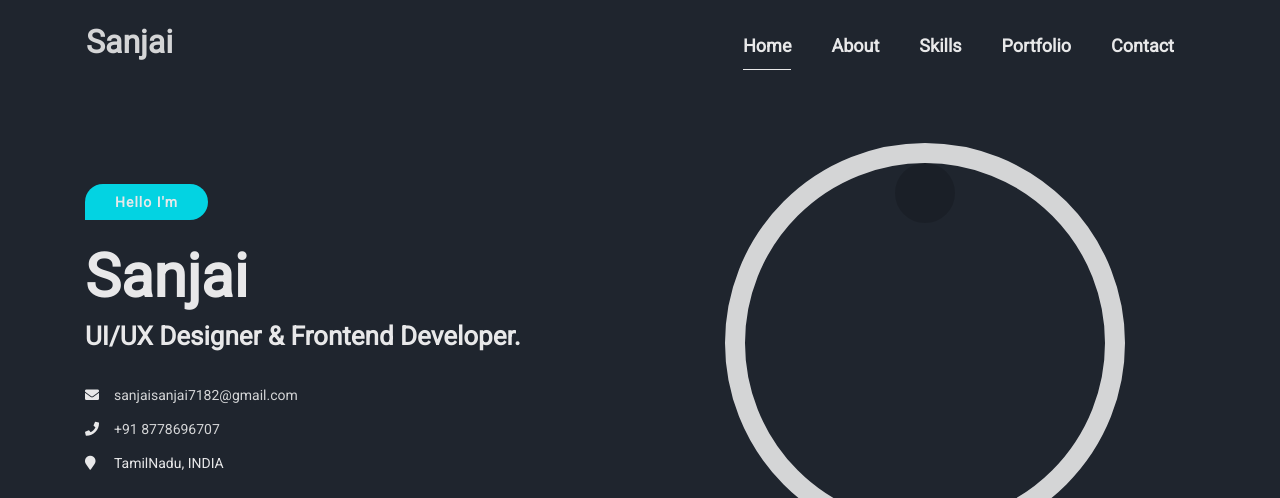
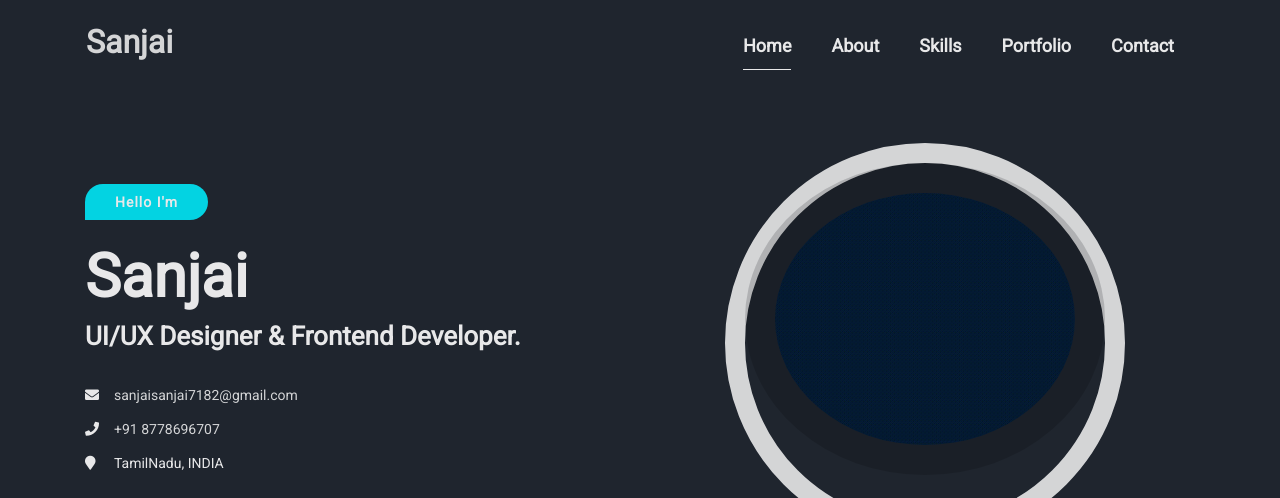
Before and after one commit to Sanjai-developer/sanjai-portfolio, a plain HTML site: page index.html in a window 1280 px wide. Shown: the top 498 px of the page. Drawn offline with Linux system fonts and the light colour scheme.

Commit message:
Update index.html

```diff
--- a/index.html
+++ b/index.html
@@ -95,7 +95,7 @@
                     <div class="col-sm-6">
                         <div class="hero-img wow fadeInUp" data-wow-duration="0.8s" data-wow-delay="0.6s">
                             <div class="img-border">
-                                <img src="" alt="" class="img-fluid">
+                                <img src="Designer.gif" alt="" class="img-fluid">
                             </div>
                         </div>
                     </div>
```
